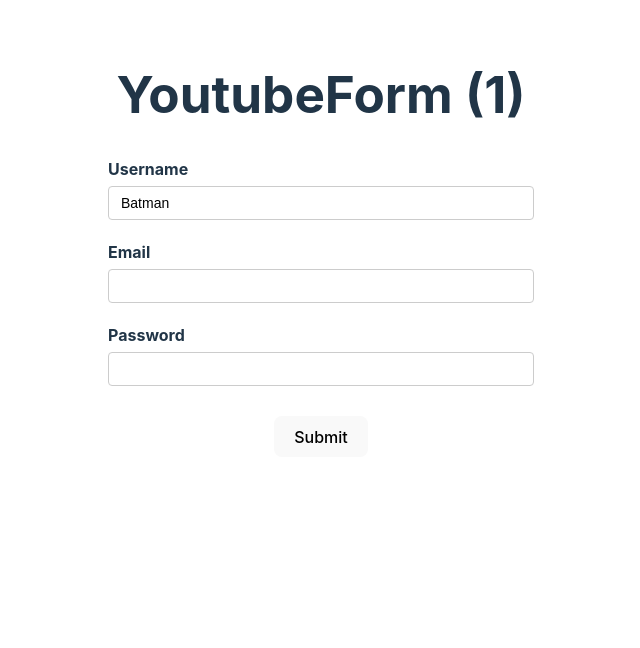
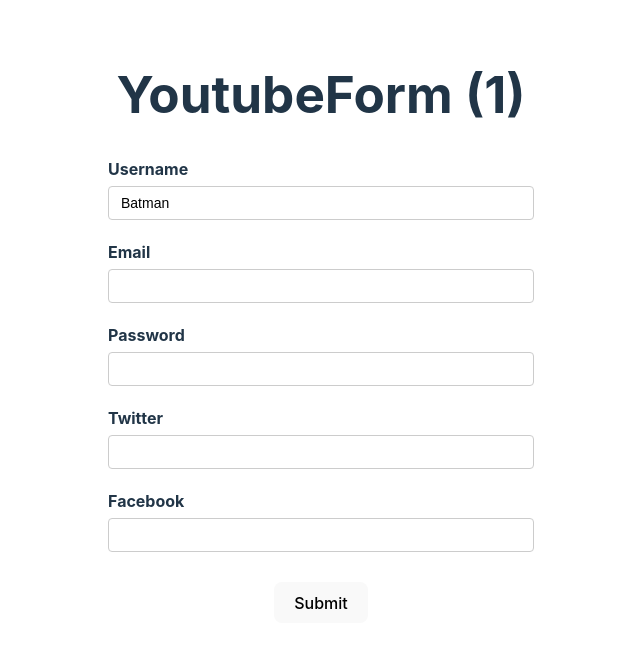
Before and after one commit to thinhnguyen5/react-hook-form, a React (Create React App) app: page / in a window 1280 px wide. Shown: the top 648 px of the page, without its empty margins (319-959 px from the left). Built offline with nearby package versions, Linux system fonts and the light colour scheme.

Commit message:
Nested object

```diff
--- a/src/components/YoutubeForm.tsx
+++ b/src/components/YoutubeForm.tsx
@@ -7,15 +7,23 @@
   username: string;
   email: string;
   password: string;
+  social: {
+    twitter: string;
+    facebook: string;
+  };
 };
 
 const YoutubeForm = () => {
   const form = useForm<FormValues>({
     defaultValues: {
-        username: "Batman",
-        email: "",
-        password: "",
-    }
+      username: "Batman",
+      email: "",
+      password: "",
+      social: {
+        twitter: "",
+        facebook: "",
+      },
+    },
   });
   const { register, control, handleSubmit, formState } = form;
   const { errors } = formState;
@@ -58,6 +66,10 @@
                 value: /^[a-zA-Z0-9._%+-]+@[a-zA-Z0-9.-]+\.[a-zA-Z]{2,}$/,
                 message: "Invalid email format",
               },
+              required: {
+                value: true,
+                message: "Username is required",
+              },
               validate: {
                 notAdmin: (fieldValue) => {
                   return (
@@ -91,6 +103,18 @@
           />
           <p className="error">{errors.password?.message}</p>
         </div>
+
+        <div className="form-control">
+          <label htmlFor="twitter">Twitter</label>
+          <input type="text" id="twitter" {...register("social.twitter")} />
+          <p className="error">{errors.password?.message}</p>
+        </div>
+
+        <div className="form-control">
+          <label htmlFor="facebook">Facebook</label>
+          <input type="text" id="facebook" {...register("social.facebook")} />
+          <p className="error">{errors.password?.message}</p>
+        </div>
         <button>Submit</button>
       </form>
       <DevTool control={control} />
```
